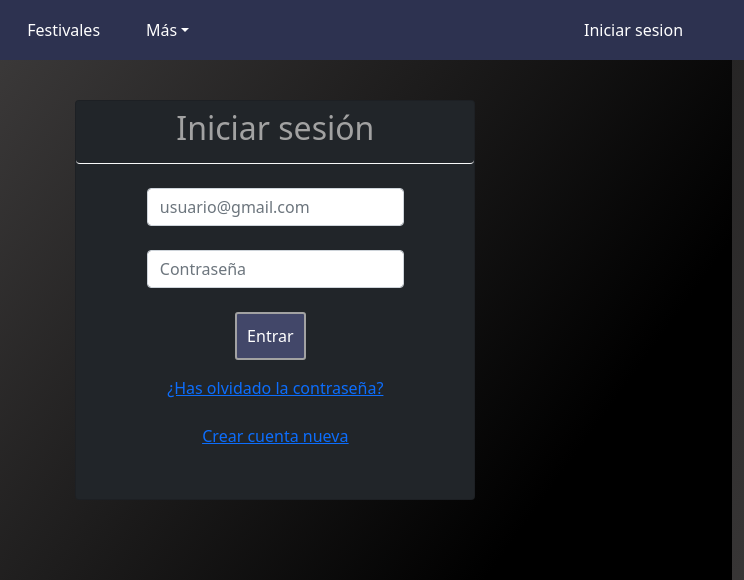
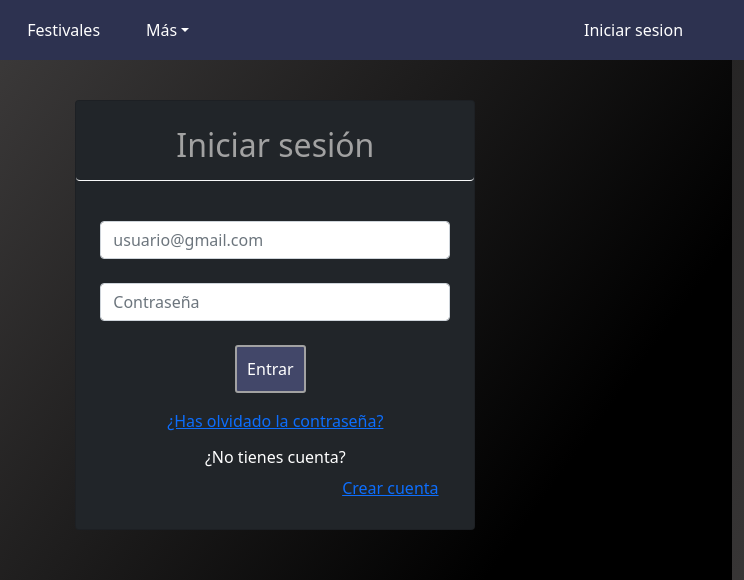
Before and after one commit to 4GeeksAcademy/Screener_pt49_PF, a React app: page /login in a window 1280 px wide. Shown: the top 580 px of the page, 536-1280 px from the left. Built offline with nearby package versions, Linux system fonts and the light colour scheme; no server answers.

Commit message:
Changes: login has new format, padding has been added, buttons relocated, height adjusted

```diff
--- a/src/front/js/pages/login.js
+++ b/src/front/js/pages/login.js
@@ -26,7 +26,7 @@ const Login = () => {
                     <div className="cardTitle card-header bg-dark border-light rounded">
                         <h2>Iniciar sesión</h2>
                     </div>
-                    <form className="w-80 mx-auto p-4" onSubmit={(e) => actions.loginData(e, email, password)}>
+                    <form className="loginForm" onSubmit={(e) => actions.loginData(e, email, password)}>
                         <div className="col-auto mb-4 px-4">
                             <label htmlFor="staticEmail2" className="visually-hidden">Email</label>
                             <input type="text" onChange={(e) => setEmail(e.target.value)} className="form-control" id="staticEmail2" placeholder="usuario@gmail.com" />
@@ -40,8 +40,9 @@ const Login = () => {
                         </div>
                         <a className="text-center">¿Has olvidado la contraseña?</a>
                     </form>
-                    <div>
-                        <Link className="" to="/signup"><a className="text-center">Crear cuenta nueva</a></Link>
+                    <p className="preguntaCuenta">¿No tienes cuenta?</p>
+                    <div className="crearCuenta">
+                        <Link to="/signup"><a>Crear cuenta</a></Link>
                     </div>
                 </div>
             </div>
--- a/src/front/js/pages/moviesUser.js
+++ b/src/front/js/pages/moviesUser.js
@@ -23,7 +23,6 @@ export const MoviesUser = () => {
     <div className="container moviesUserContainer">
       <div className="pageTitle title text-start m-4">
         <h2>Nuestras recomendaciones </h2>
-      <button onClick={()=>console.log(store.movies)}>Click me!</button>
       </div>
       <div className="row">
         {store.movies.length > 0 &&
--- a/src/front/js/pages/signup.js
+++ b/src/front/js/pages/signup.js
@@ -33,8 +33,9 @@ export const Signup = () => {
             {store.isRegistered === true ? <Navigate to="/login" /> : null}
 
                 <div className="card signupCard bg-dark">
-
-                    <h1>Crear cuenta</h1>
+                    <div className="cardTitle card-header bg-dark border-light rounded">
+                        <h1>Crear cuenta</h1>
+                    </div>
                     <form className="w-80 mx-auto p-4 " onSubmit={sendData} >
                         <div className="mb-3">
                             <label htmlFor="exampleInputEmail1" className="form-label">Correo electronico</label>
--- a/src/front/styles/login.css
+++ b/src/front/styles/login.css
@@ -1,12 +1,26 @@
 .loginCard {
   width: 400px;
-  height: 400px;
+  height: 430px;
   margin-top: 100px;
 }
 .cardTitle {
   color: #a2a2a2;
+  padding-top: 25px;
 }
 
+.loginForm{
+  text-align: center;
+  padding-top: 40px;
+  padding-bottom: 12px;
+}
+
+.preguntaCuenta{
+border-color: aliceblue;
+  margin-bottom: 7px;
+}
+.crearCuenta{
+  padding-left: 230px;
+}
 
 .loginButton{
     border-radius: 3px;
--- a/src/front/styles/signup.css
+++ b/src/front/styles/signup.css
@@ -1,6 +1,6 @@
 .signupCard {
     width: 400px;
-    height: 500px;
+    height: 550px;
     margin-top: 50px;
   }
 
```
